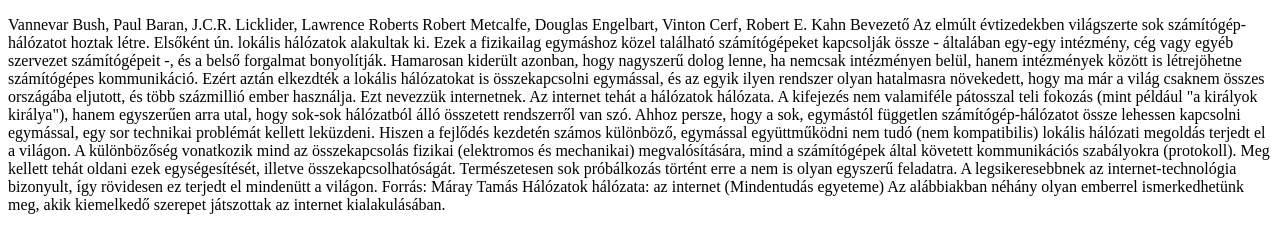
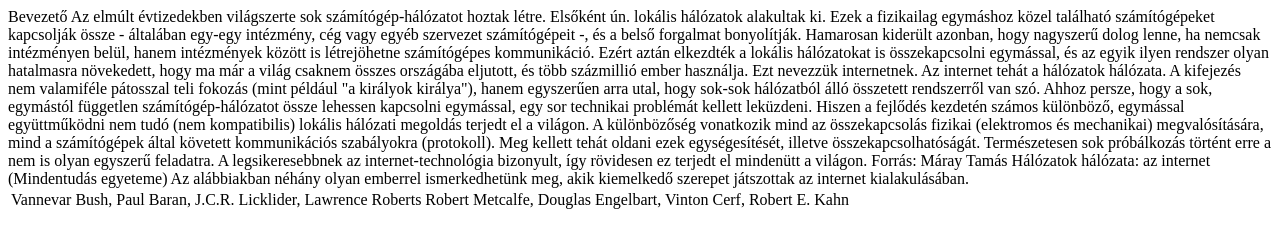
Before and after one commit to willlemszrol/CSSJEGY, a plain HTML site: page tortenet.html in a window 1280 px wide. Drawn offline with Linux system fonts and the light colour scheme.

Commit message:
26percesmentes

```diff
--- a/style2.css
+++ b/style2.css
@@ -6,5 +6,5 @@ p{
 }
 table{
     width: 650px;
-    background-color: (#5C6B7B = RGB(92, 107, 123);
+    background-color: (#5C6B7B = RGB(92, 107, 123gi);
 }
--- a/tortenet.html
+++ b/tortenet.html
@@ -11,12 +11,12 @@
     <table>
         <tr>
             <td>
-
+                Vannevar Bush, Paul Baran, J.C.R. Licklider, Lawrence Roberts
+        Robert Metcalfe, Douglas Engelbart, Vinton Cerf, Robert E. Kahn
             </td>
         </tr>
-    <p>
-        Vannevar Bush, Paul Baran, J.C.R. Licklider, Lawrence Roberts
-        Robert Metcalfe, Douglas Engelbart, Vinton Cerf, Robert E. Kahn
+
+
 
         Bevezető
         Az elmúlt évtizedekben világszerte sok számítógép-hálózatot hoztak létre. Elsőként ún. lokális hálózatok
@@ -38,7 +38,7 @@
         Forrás: Máray Tamás Hálózatok hálózata: az internet (Mindentudás egyeteme)
         Az alábbiakban néhány olyan emberrel ismerkedhetünk meg, akik kiemelkedő szerepet játszottak az internet
         kialakulásában.
-    </p>
+
 </table>
 </body>
 </html>
```
Also changed, not shown: bush.html (+2 -1 lines).
